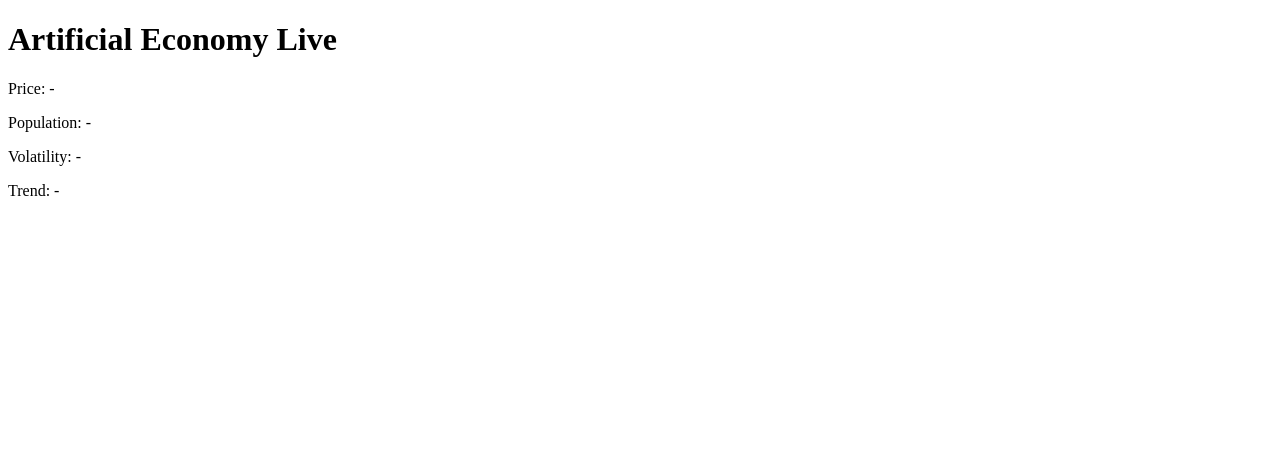
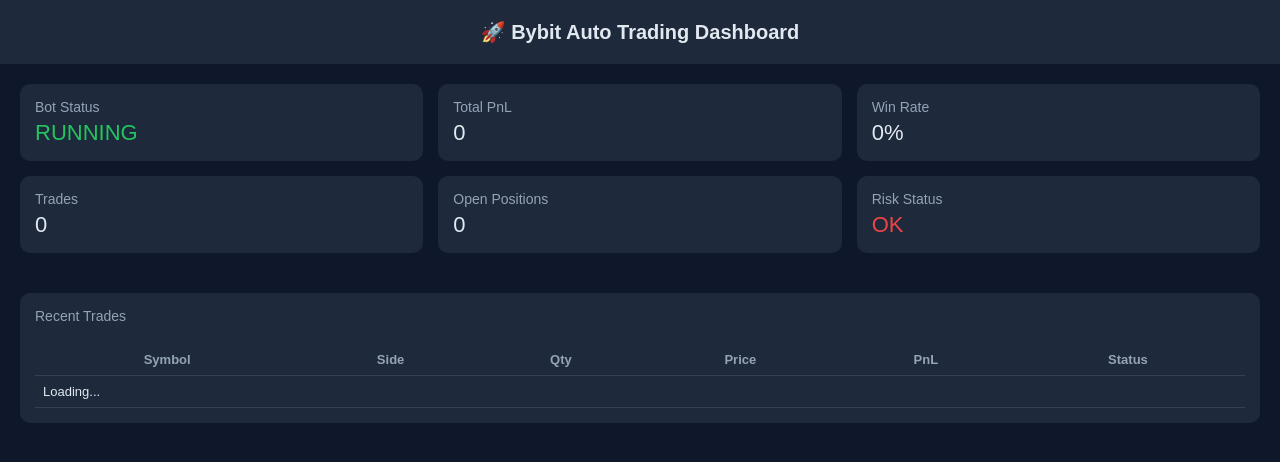
Before and after one commit to wold3/bybit-vwap-supertrend-bot, a Flask app: template templates/dashboard.html in a window 1280 px wide. Shown: the top 462 px of the page. Run offline with Flask 3, Linux system fonts and the light colour scheme; the template is opened without the code that fills it, so the values that code supplies are empty; parts of the project's set-up code (start-up, migrations or seed data) failed here and were passed over.

Commit message:
Update dashboard.html

```diff
--- a/templates/dashboard.html
+++ b/templates/dashboard.html
@@ -1,31 +1,162 @@
 <!DOCTYPE html>
-<html>
+<html lang="en">
 <head>
-    <title>Economy Dashboard</title>
+    <meta charset="UTF-8">
+    <title>Bybit Trading Bot Dashboard</title>
+
+    <style>
+        body {
+            font-family: Arial, sans-serif;
+            background: #0f172a;
+            color: #e2e8f0;
+            margin: 0;
+            padding: 0;
+        }
+
+        header {
+            background: #1e293b;
+            padding: 20px;
+            text-align: center;
+            font-size: 20px;
+            font-weight: bold;
+        }
+
+        .container {
+            padding: 20px;
+            display: grid;
+            grid-template-columns: repeat(3, 1fr);
+            gap: 15px;
+        }
+
+        .card {
+            background: #1e293b;
+            padding: 15px;
+            border-radius: 10px;
+        }
+
+        .title {
+            font-size: 14px;
+            color: #94a3b8;
+        }
+
+        .value {
+            font-size: 22px;
+            margin-top: 5px;
+        }
+
+        table {
+            width: 100%;
+            margin-top: 20px;
+            border-collapse: collapse;
+        }
+
+        th, td {
+            padding: 8px;
+            border-bottom: 1px solid #334155;
+            font-size: 13px;
+        }
+
+        th {
+            color: #94a3b8;
+        }
+
+        .status {
+            color: #22c55e;
+        }
+
+        .danger {
+            color: #ef4444;
+        }
+    </style>
 </head>
+
 <body>
 
-<h1>Artificial Economy Live</h1>
+<header>
+    🚀 Bybit Auto Trading Dashboard
+</header>
 
-<p>Price: <span id="price">-</span></p>
-<p>Population: <span id="pop">-</span></p>
-<p>Volatility: <span id="vol">-</span></p>
-<p>Trend: <span id="trend">-</span></p>
+<div class="container">
+
+    <div class="card">
+        <div class="title">Bot Status</div>
+        <div class="value status" id="status">RUNNING</div>
+    </div>
+
+    <div class="card">
+        <div class="title">Total PnL</div>
+        <div class="value" id="pnl">0</div>
+    </div>
+
+    <div class="card">
+        <div class="title">Win Rate</div>
+        <div class="value" id="winrate">0%</div>
+    </div>
+
+    <div class="card">
+        <div class="title">Trades</div>
+        <div class="value" id="trades">0</div>
+    </div>
+
+    <div class="card">
+        <div class="title">Open Positions</div>
+        <div class="value" id="positions">0</div>
+    </div>
+
+    <div class="card">
+        <div class="title">Risk Status</div>
+        <div class="value danger" id="risk">OK</div>
+    </div>
+
+</div>
+
+<div class="container" style="grid-template-columns: 1fr;">
+
+    <div class="card">
+        <div class="title">Recent Trades</div>
+
+        <table>
+            <thead>
+                <tr>
+                    <th>Symbol</th>
+                    <th>Side</th>
+                    <th>Qty</th>
+                    <th>Price</th>
+                    <th>PnL</th>
+                    <th>Status</th>
+                </tr>
+            </thead>
+            <tbody id="tradesTable">
+                <tr><td colspan="6">Loading...</td></tr>
+            </tbody>
+        </table>
+
+    </div>
+
+</div>
 
 <script>
-async function update() {
 
-    const res = await fetch("/status");
-    const data = await res.json();
+async function fetchData() {
 
-    document.getElementById("price").innerText = data.price.toFixed(2);
-    document.getElementById("pop").innerText = data.population;
-    document.getElementById("vol").innerText = data.volatility.toFixed(4);
-    document.getElementById("trend").innerText = data.trend.toFixed(2);
+    try {
+
+        const res = await fetch("/api/summary");
+        const data = await res.json();
+
+        document.getElementById("pnl").innerText = data.total_pnl;
+        document.getElementById("trades").innerText = data.trade_count;
+        document.getElementById("positions").innerText = data.open_positions;
+        document.getElementById("winrate").innerText = data.win_rate + "%";
+
+    } catch (e) {
+        console.log(e);
+    }
 }
 
-setInterval(update, 1000);
-update();
+setInterval(fetchData, 3000);
+fetchData();
+
 </script>
 
 </body>
```
